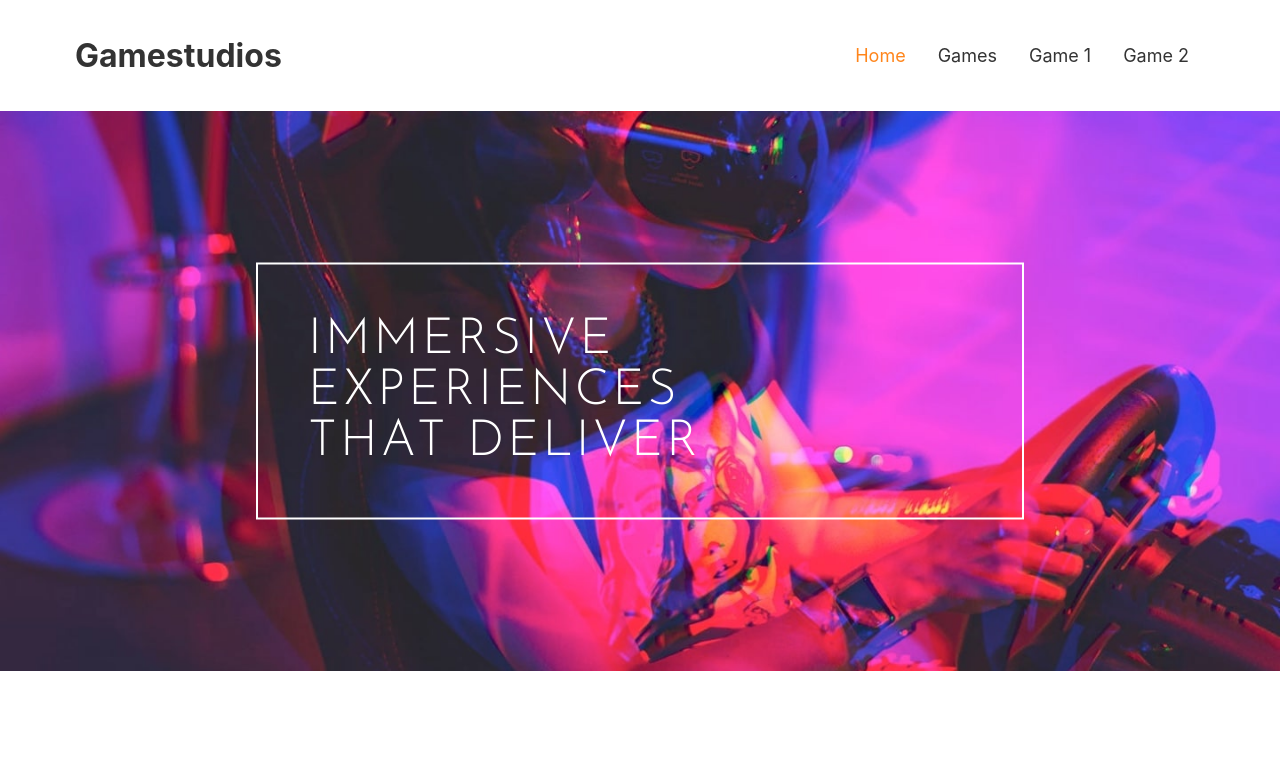
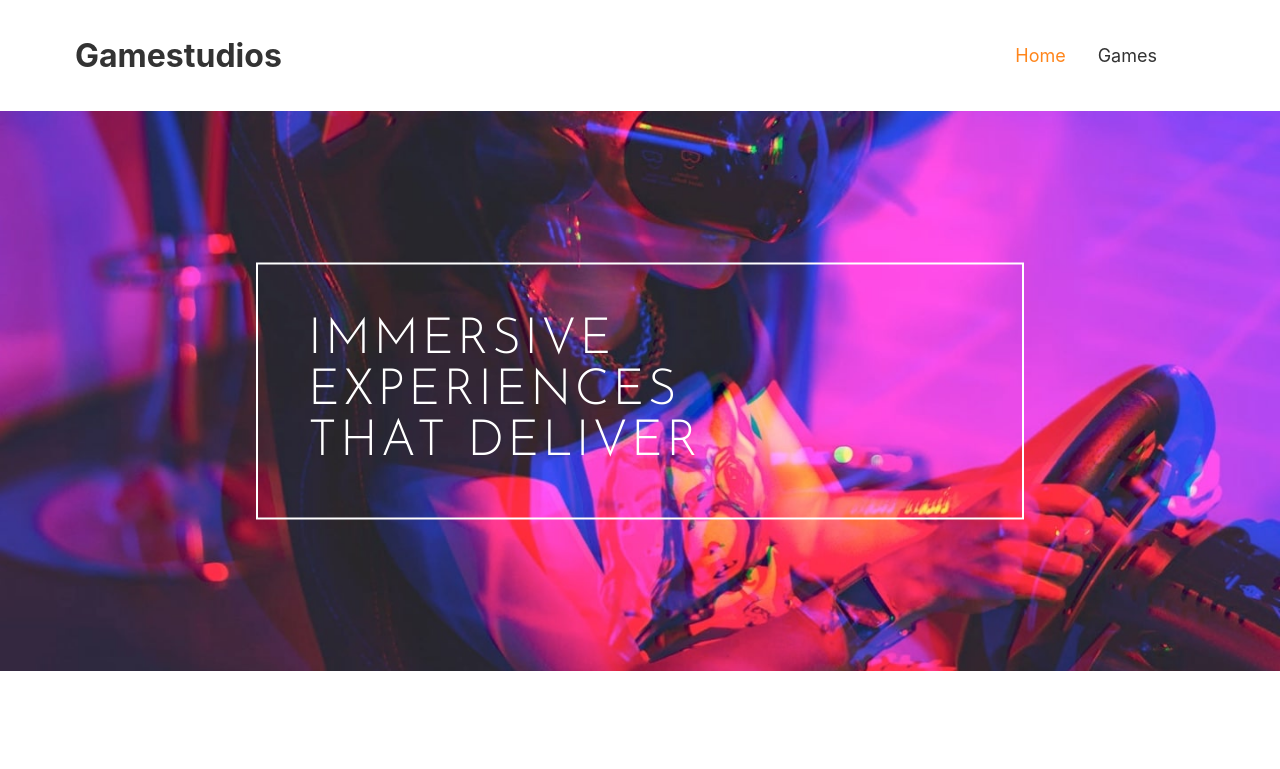
Before and after one commit to Devongaki/gamearchieve, a React (Create React App) app: page / in a window 1280 px wide. Shown: the top 769 px of the page. Built offline with nearby package versions, Linux system fonts and the light colour scheme; no server answers.

Commit message:
Update Nav.jsx

```diff
--- a/src/component/Nav/Nav.jsx
+++ b/src/component/Nav/Nav.jsx
@@ -4,13 +4,6 @@ import "./index.css";
 
 export const Navigation = () => {
   const [isMenuOpen, setIsMenuOpen] = useState(false);
-
-  // Assuming you have a list of games
-  const games = [
-    { id: 1, title: "Game 1" },
-    { id: 2, title: "Game 2" },
-    // Add more games as needed
-  ];
 
   return (
     <div className="nav_container">
@@ -39,16 +32,14 @@ export const Navigation = () => {
               Games
             </NavLink>
           </li>
-          {games.map((game) => (
-            <li key={game.id}>
+
+            <li>
               <NavLink
-                to={`/game-details/${game.id}`}
+                to={`/game-details`}
                 className="nav_links-items"
               >
-                {game.title}
               </NavLink>
             </li>
-          ))}
         </ul>
       </nav>
     </div>
```
